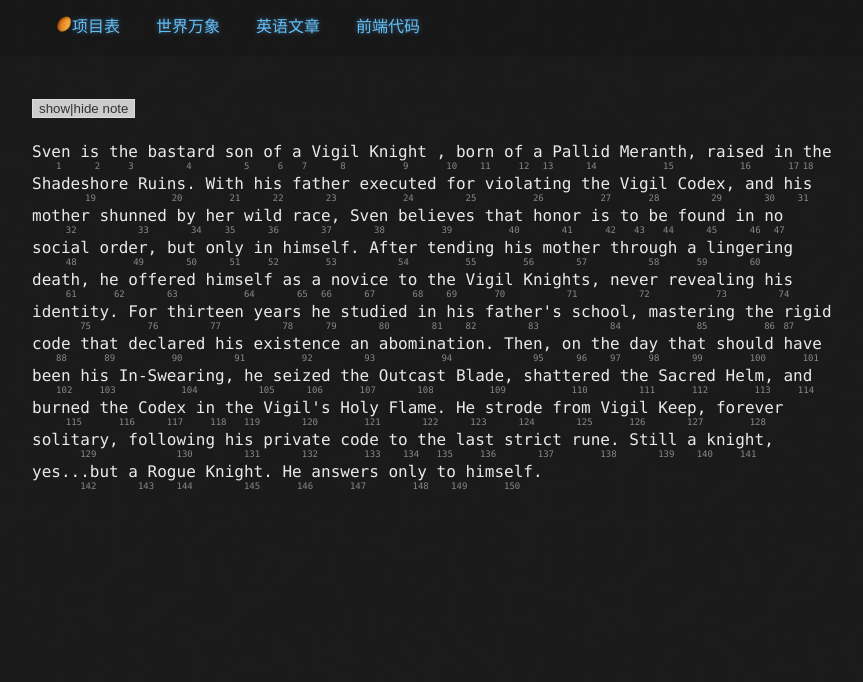
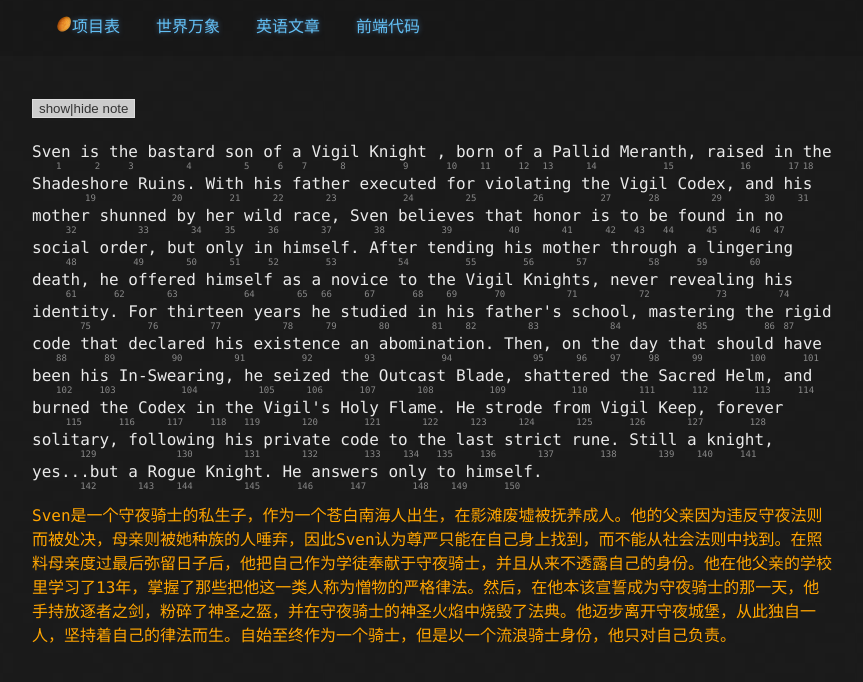
Before and after one commit to vunlin/vunlin.github.io, a Jekyll site: the page setup/Detachment (2011).html, which Jekyll copies as it is, in a window 1280 px wide. Shown: the top 682 px of the page, without its empty margins (208-1071 px from the left). Built offline with Jekyll 4.4.1, drawn with Linux system fonts in a browser that asks for light colours.

Commit message:
done sven, and fixing movie folder name

```diff
--- a/setup/Detachment (2011).html
+++ b/setup/Detachment (2011).html
@@ -34,18 +34,63 @@
 	<div id="plot">
 		<p>Sven is the bastard son of a Vigil Knight, born of a Pallid Meranth, raised in the Shadeshore Ruins. With his father executed for violating the Vigil Codex, and his mother shunned by her wild race, Sven believes that honor is to be found in no social order, but only in himself. After tending his mother through a lingering death, he offered himself as a novice to the Vigil Knights, never revealing his identity. For thirteen years he studied in his father's school, mastering the rigid code that declared his existence an abomination. Then, on the day that should have been his In-Swearing, he seized the Outcast Blade, shattered the Sacred Helm, and burned the Codex in the Vigil's Holy Flame. He strode from Vigil Keep, forever solitary, following his private code to the last strict rune. Still a knight, yes...but a Rogue Knight. He answers only to himself.</p>
 
-		<div></div>
+		<div>Sven是一个守夜骑士的私生子，作为一个苍白南海人出生，在影滩废墟被抚养成人。他的父亲因为违反守夜法则而被处决，母亲则被她种族的人唾弃，因此Sven认为尊严只能在自己身上找到，而不能从社会法则中找到。在照料母亲度过最后弥留日子后，他把自己作为学徒奉献于守夜骑士，并且从来不透露自己的身份。他在他父亲的学校里学习了13年，掌握了那些把他这一类人称为憎物的严格律法。然后，在他本该宣誓成为守夜骑士的那一天，他手持放逐者之剑，粉碎了神圣之盔，并在守夜骑士的神圣火焰中烧毁了法典。他迈步离开守夜城堡，从此独自一人，坚持着自己的律法而生。自始至终作为一个骑士，但是以一个流浪骑士身份，他只对自己负责。</div>
 
 		<script>
 	  	var note = {};
 	  	note["status"] = "{{ page.title }}";
 		note[1] = {};
 		note[1]['structure'] = {
-
+			'1' : 'S',
+			'2': 'V-linking',
+			'3-5': 'C',
+			'6-9': '形容词短语',
+			'10-15': '简化形容词从句',
+			'16-20': '简化形容词从句',
+			'21-37': 'because变为with的简化副词从句,省略be动词',
+			'38': 'S',
+			'39': 'V',
+			'40-53': '名词从句',
+			'54-61': '简化副词从句',
+			'62': 'S',
+			'63': 'V',
+			'64': 'O',
+			'65-67': 'himself的形容词短语',
+			'68-71': 'novice的形容词短语',
+			'72-75': 'while/though he简化副词从句',
+			'76-78': 'studied副词短语',
+			'79': 'S',
+			'80': 'V',
+			'81-84': 'studied副词短语',
+			'85-88': 'where he master简化形容词从句',
+			'89-94': 'code的限定形容词从句',
+			'95': '连接副词',
+			'96-98': '副词短语修饰他下面做的事情',
+			'99-104': 'the day 的形容词从句',
+			'105' : 'S',
+			'106' : 'V',
+			'107-109': 'O',
+			'110': 'V',
+			'111-113': 'O',
+			'114': '转折连接词，连接短语，这里连接句子',
+			'115': 'V',
+			'116-117': 'O',
+			'118-122': 'burned的副词短语',
+			'123' : 'S',
+			'124' : 'V',
+			'125-127': '副词短语',
+			'128-129': '副词词组',
+			'130-133': 'from then on he follows简化副词从句',
+			'134-138': 'follow的副词短语',
 		};
 		//pos - part of speech
 		note[1]['pos'] = {
-
+			'12-15':'born的副词短语',
+			'50': '转折连接词，连接短语这里，也可以连接句子',
+			'89': 'S',
+			'90': 'V',
+			'91-92': 'O',
+			'93-94': 'C',
 		};
 		</script>
 	</div>
```
Also changed, not shown: English/Game/Sven.md (+66 -0 lines), English/movie/Detachment-2011.md (deleted, +0 -82 lines).
